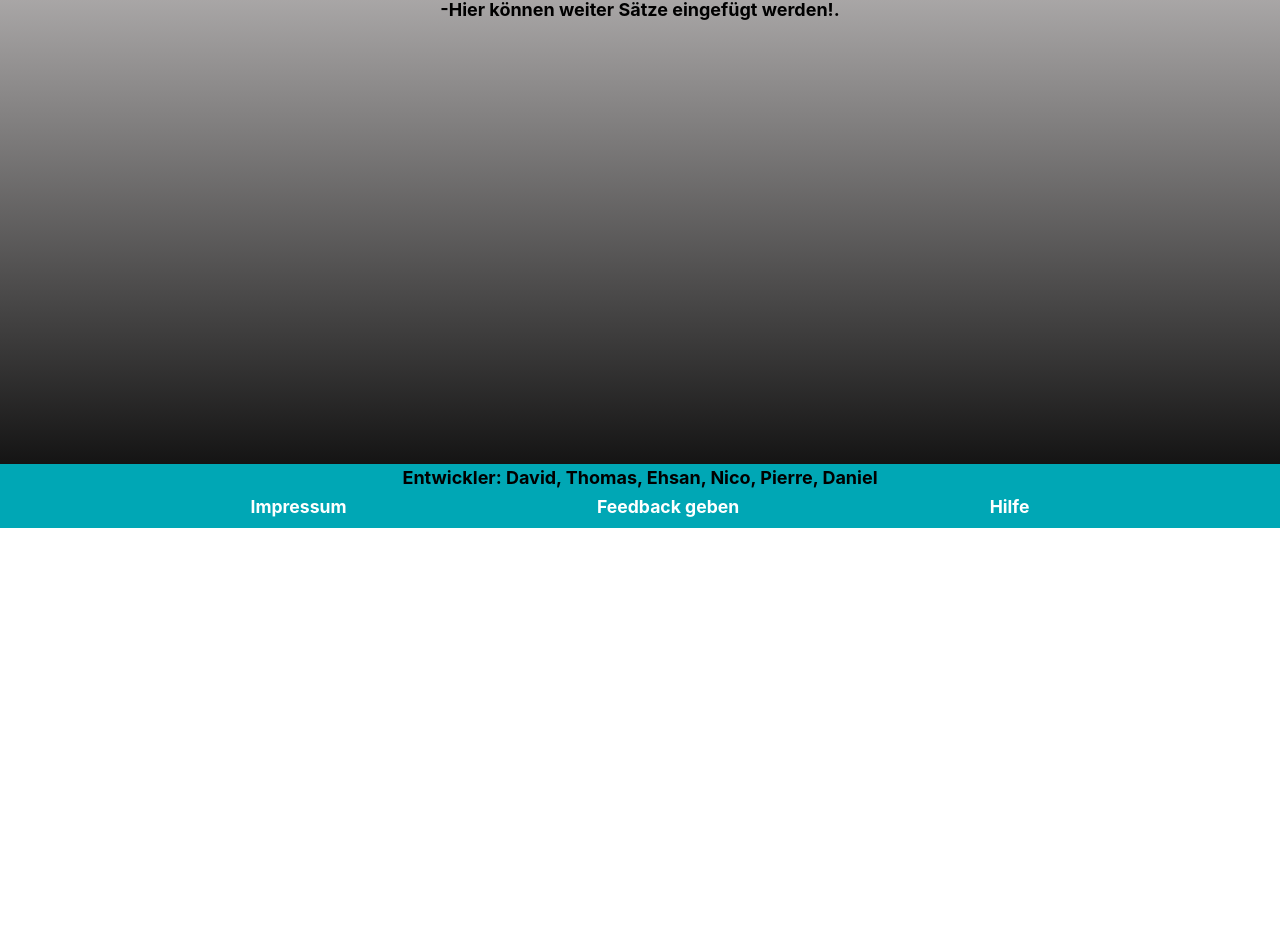
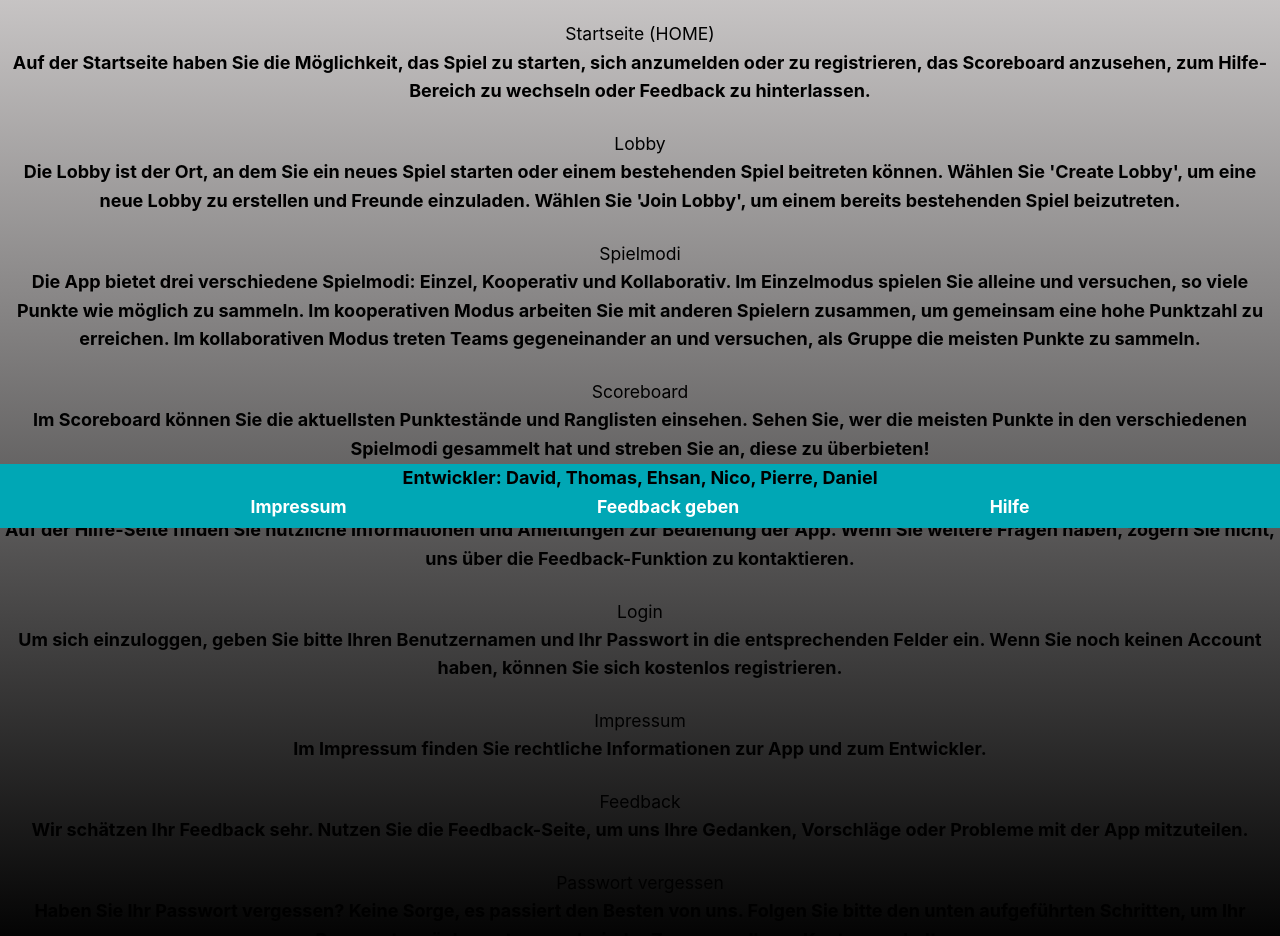
Before and after one commit to floatingbug/iu_quiz, a Vue app in the folder client-app/: page /hilfe in a window 1280 px wide. Shown: the part 272-1208 px from the top of the page. Before the commit the page ends 800 px from the top, so only its background shows below. Built offline with nearby package versions, Linux system fonts and the light colour scheme.

Commit message:
FilfeView Sätze hinzugefügt

```diff
--- a/client-app/src/views/HilfeView.vue
+++ b/client-app/src/views/HilfeView.vue
@@ -6,7 +6,33 @@
     <img src="../assets/logo.png" alt="LOGO" />
     <div class="container">
         <p>-Um Fragen Einsenden zu können müssen Sie eingeloggt sein.</p>
-        <p>-Hier können weiter Sätze eingefügt werden!.</p>
+        <br>
+        <h3>Startseite (HOME)</h3>
+        <p>Auf der Startseite haben Sie die Möglichkeit, das Spiel zu starten, sich anzumelden oder zu registrieren, das Scoreboard anzusehen, zum Hilfe-Bereich zu wechseln oder Feedback zu hinterlassen.</p>
+        <br>
+        <h3>Lobby</h3>
+        <p>Die Lobby ist der Ort, an dem Sie ein neues Spiel starten oder einem bestehenden Spiel beitreten können. Wählen Sie 'Create Lobby', um eine neue Lobby zu erstellen und Freunde einzuladen. Wählen Sie 'Join Lobby', um einem bereits bestehenden Spiel beizutreten.</p>
+        <br>
+        <h3>Spielmodi</h3>
+        <p>Die App bietet drei verschiedene Spielmodi: Einzel, Kooperativ und Kollaborativ. Im Einzelmodus spielen Sie alleine und versuchen, so viele Punkte wie möglich zu sammeln. Im kooperativen Modus arbeiten Sie mit anderen Spielern zusammen, um gemeinsam eine hohe Punktzahl zu erreichen. Im kollaborativen Modus treten Teams gegeneinander an und versuchen, als Gruppe die meisten Punkte zu sammeln.</p>
+        <br>
+        <h3>Scoreboard</h3>
+        <p>Im Scoreboard können Sie die aktuellsten Punktestände und Ranglisten einsehen. Sehen Sie, wer die meisten Punkte in den verschiedenen Spielmodi gesammelt hat und streben Sie an, diese zu überbieten!</p>
+        <br>
+        <h3>Hilfe</h3>
+        <p>Auf der Hilfe-Seite finden Sie nützliche Informationen und Anleitungen zur Bedienung der App. Wenn Sie weitere Fragen haben, zögern Sie nicht, uns über die Feedback-Funktion zu kontaktieren.</p>
+        <br>
+        <h3>Login</h3>
+        <p>Um sich einzuloggen, geben Sie bitte Ihren Benutzernamen und Ihr Passwort in die entsprechenden Felder ein. Wenn Sie noch keinen Account haben, können Sie sich kostenlos registrieren.</p>
+        <br>
+        <h3>Impressum</h3>
+        <p>Im Impressum finden Sie rechtliche Informationen zur App und zum Entwickler.</p>
+        <br>
+        <h3>Feedback</h3>
+        <p>Wir schätzen Ihr Feedback sehr. Nutzen Sie die Feedback-Seite, um uns Ihre Gedanken, Vorschläge oder Probleme mit der App mitzuteilen.</p>
+        <br>
+        <h3>Passwort vergessen</h3>
+        <p>Haben Sie Ihr Passwort vergessen? Keine Sorge, es passiert den Besten von uns. Folgen Sie bitte den unten aufgeführten Schritten, um Ihr Passwort zurückzusetzen und wieder Zugang zu Ihrem Konto zu erhalten.</p>
     </div>
 </template>
 
```
